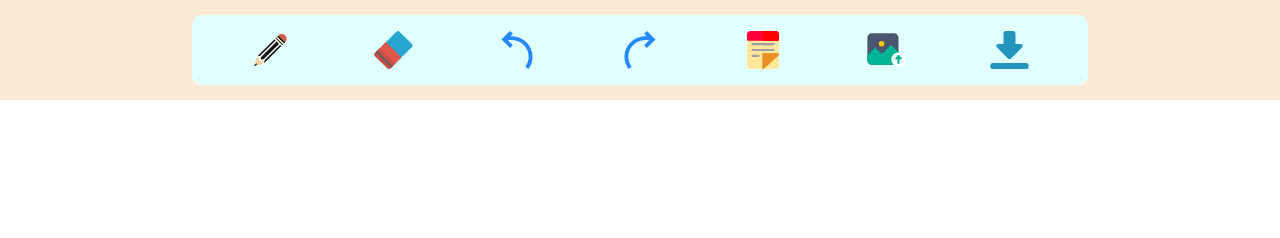
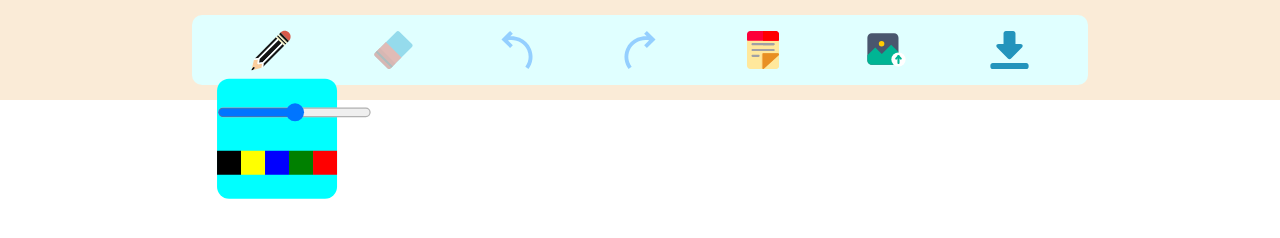
Before and after one commit to manish4926/webprog, a website: page project/whiteboard/index.html in a window 1280 px wide. Both pictures are taken after a click on the element 270 px from the left and 50 px from the top of the page. Drawn offline with Linux system fonts and the light colour scheme.

Commit message:
pentools

```diff
--- /dev/null
+++ b/project/whiteboard/drawingtools.js
@@ -0,0 +1,50 @@
+let pen = document.querySelector('#pen');
+let eraser = document.querySelector('#eraser');
+
+let penTools = pen.querySelector('.tool-options');
+let eraserTools = eraser.querySelector('.tool-options');
+
+pen.addEventListener("click", function() {
+    eraserTools.classList.add('hide');
+    if(pen.classList.contains("active-tool")) {
+        if(penTools.classList.contains('hide')) {
+            penTools.classList.remove('hide');
+        } else {
+            penTools.classList.add('hide');
+        }
+
+
+    } else {
+        pen.classList.add("active-tool");
+        pen.classList.remove("disabled-tool");
+
+        eraser.classList.add("disabled-tool");
+        eraser.classList.remove("active-tool");
+
+        penTools.classList.add('hide');
+
+    }
+})
+
+
+
+eraser.addEventListener("click", function() {
+    penTools.classList.add('hide');
+    if(eraser.classList.contains("active-tool")) {
+        if(eraserTools.classList.contains('hide')) {
+            eraserTools.classList.remove('hide');
+        } else {
+            eraserTools.classList.add('hide');
+        }
+
+
+    } else {
+        eraser.classList.add("active-tool");
+        eraser.classList.remove("disabled-tool");
+
+        pen.classList.add("disabled-tool");
+        pen.classList.remove("active-tool");
+
+        eraserTools.classList.add('hide');
+    }
+})
--- a/project/whiteboard/img.js
+++ b/project/whiteboard/img.js
@@ -1,5 +1,6 @@
 let photoDiv = document.querySelector('#photo');
 let photoUploadInput = photoDiv.querySelector('#photo-upload');
+let download = document.querySelector("#download");
 
 photoDiv.addEventListener('click', function() {
     photoUploadInput.click();
@@ -16,3 +17,12 @@ photoUploadInput.addEventListener('change', function(e) {
     //document.querySelector("body").append(img);
     addSticky(img);
 })
+
+download.addEventListener("click", function() {
+    let imagePath = canvas.toDataURL("image/png");
+    let downlaodLink = document.createElement("a");
+    downlaodLink.download = "canvas.jpg";
+    downlaodLink.href = imagePath;
+    downlaodLink.click();
+
+})
--- a/project/whiteboard/index.html
+++ b/project/whiteboard/index.html
@@ -11,8 +11,24 @@
 <body>
     <div class="tools-container">
         <tools class="tools-content">
-            <div class="tools"><img src="./assets/icons/Black_Pencil.svg" alt=""></div>
-            <div class="tools"><img src="./assets/icons/Eraser.svg" alt=""></div>
+            <div class="tools active-tool" id="pen"><img src="./assets/icons/Black_Pencil.svg" alt="">
+                <div class="tool-options hide">
+                    <div id="pensize">
+                        <input type="range" id="pensize-input">
+                    </div>
+                    <div class="pen-colors">
+                        <div class="black"></div>
+                        <div class="yellow"></div>
+                        <div class="blue"></div>
+                        <div class="green"></div>
+                        <div class="red"></div>
+                    </div>
+
+                </div>
+            </div>
+            <div class="tools disabled-tool" id="eraser"><img src="./assets/icons/Eraser.svg" alt="">
+                <div class="tool-options hide">Tools</div>
+            </div>
             <div class="tools" id="undo"><img src="./assets/icons/Undo.svg" alt=""></div>
             <div class="tools" id="redo"><img src="./assets/icons/Redo.svg" alt=""></div>
             <div class="tools" id="sticky"><img src="./assets/icons/StickyNote.svg" alt=""></div>
@@ -20,7 +36,7 @@
                 <img src="./assets/icons/Photo.svg" alt="" />
                 <input type="file" id="photo-upload">
             </div>
-            <div class="tools"><img src="./assets/icons/Download.svg" alt=""></div>
+            <div class="tools" id="download"><img src="./assets/icons/Download.svg" alt=""></div>
         </tools>
     </div>
     <div class="drawings-container">
@@ -30,5 +46,6 @@
 <script src="tools.js"></script>
 <script src="sticky.js"></script>
 <script src="img.js"></script>
+<script src="drawingtools.js"></script>
 </body>
 </html>
--- a/project/whiteboard/script.js
+++ b/project/whiteboard/script.js
@@ -5,6 +5,8 @@ canvas.height = window.innerHeight - 100;
 window.addEventListener("resize", function() {
     canvas.width = window.innerWidth;
     canvas.height = window.innerHeight - 100;
+
+    drawLinesFromDB();
 })
 
 let ctx = canvas.getContext("2d");
@@ -57,4 +59,5 @@ canvas.addEventListener("mouseup", function(e) {
     line = [];
     console.log(linesDb);
     redoDb = [];
+    checkDisabledTools();
 })
--- a/project/whiteboard/sticky.js
+++ b/project/whiteboard/sticky.js
@@ -61,6 +61,10 @@ function addSticky(imageElement) {
             let {top, left} = stickyDiv.getBoundingClientRect();
             stickyDiv.style.top = top + dy + "px";
             stickyDiv.style.left = left + dx + "px";
+            let fdx = top + dy;
+            let fdy = left + dx;
+            console.log("Final: "+finalX+"-"+finalY);
+            console.log("DxDy: "+fdx+"-"+fdy + dx);
         }
 
     })
--- a/project/whiteboard/style.css
+++ b/project/whiteboard/style.css
@@ -100,3 +100,65 @@
   display: flex;
   width: 100%;
 }
+
+/* Pen Tools */
+.active-tool {
+  transform: scale(1.2);
+}
+.disabled-tool {
+  opacity: 0.4;
+  cursor: not-allowed;
+  transform: scale(1);
+}
+
+.hide {
+  display: none !important;
+}
+
+.tool-options {
+  height: 100px;
+    background-color: aqua;
+    width: 100px;
+    position: absolute;
+    border-radius: 10px;
+    display: flex;
+    flex-direction: column;
+    justify-content: space-evenly;
+}
+
+.pensize {
+
+}
+
+.pensize input {
+
+}
+
+.pen-colors {
+  display: flex;
+}
+
+.pen-colors div{
+  height: 20px;
+  width: 20px;
+}
+
+.black {
+  background: black;
+}
+
+.yellow {
+  background: yellow;
+}
+
+.blue {
+  background: blue;
+}
+
+.green {
+  background: green;
+}
+
+.red {
+  background: red;
+}
--- a/project/whiteboard/tools.js
+++ b/project/whiteboard/tools.js
@@ -2,6 +2,7 @@ let undo = document.querySelector("#undo");
 let redo = document.querySelector("#redo");
 
 let redoDb = [];
+
 
 undo.addEventListener("click", undoLine);
 redo.addEventListener("click", redoLine);
@@ -14,6 +15,7 @@ function undoLine() {
         ctx.clearRect(0, 0, canvas.width, canvas.height);
         drawLinesFromDB();
     }
+
 }
 
 
@@ -31,6 +33,7 @@ let drawLinesFromDB = () => {   //Sugar Syntax Function
         ctx.stroke();
 
     }
+    checkDisabledTools();
 }
 
 function redoLine() {
@@ -42,3 +45,19 @@ function redoLine() {
         drawLinesFromDB();
     }
 }
+
+let checkDisabledTools = () => {
+    if(linesDb.length == 0) {
+        undo.classList.add('disabled-tool');
+    } else {
+        undo.classList.remove('disabled-tool');
+    }
+    if(redoDb.length == 0) {
+        redo.classList.add('disabled-tool');
+    } else {
+        redo.classList.remove('disabled-tool');
+    }
+
+}
+
+checkDisabledTools();
```
